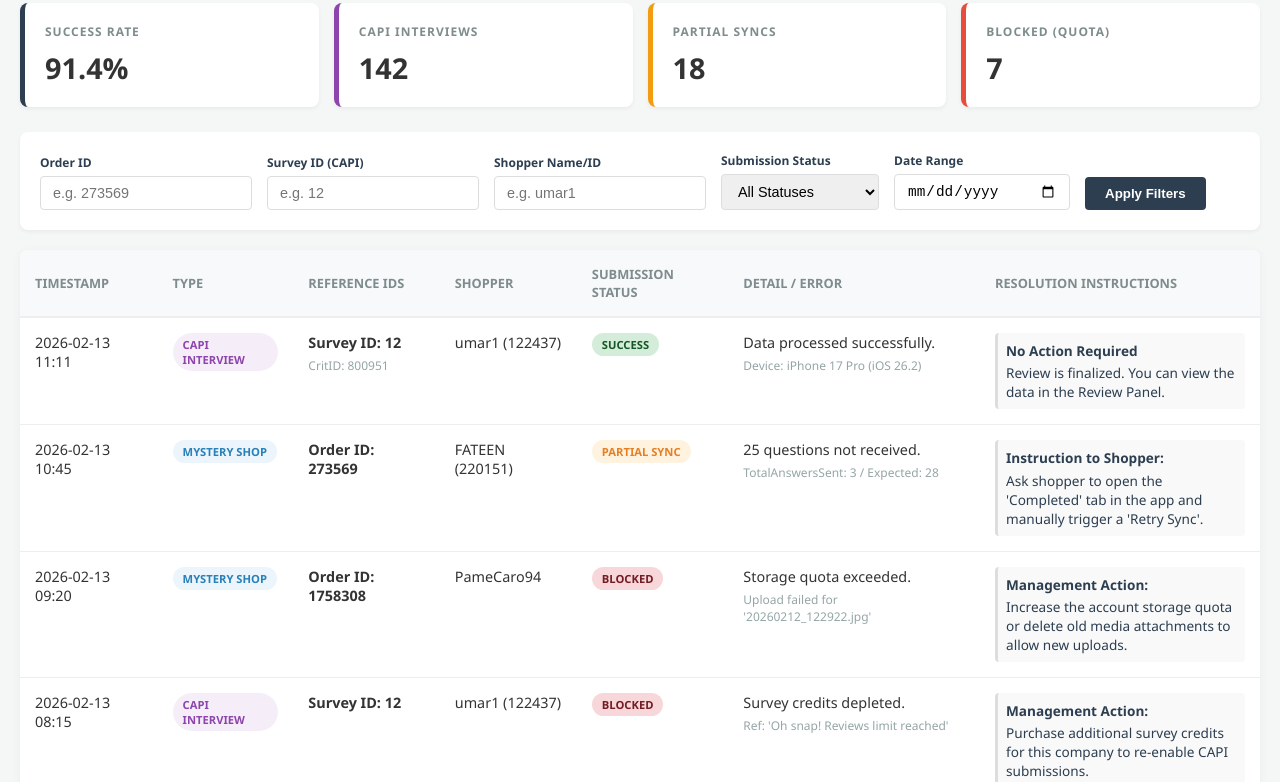
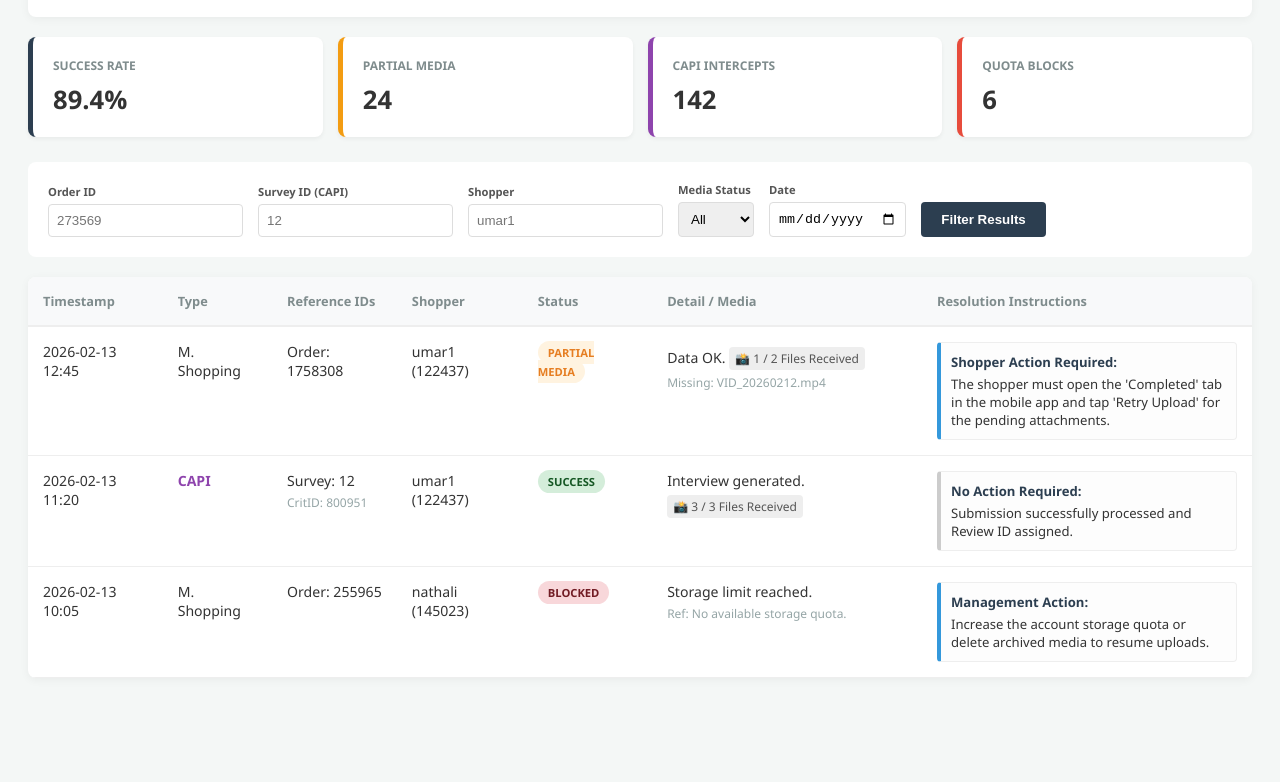
Before and after one commit to vishav-github/techandlearn, a plain HTML site: page checker/MobileAuditLogs.html in a window 1280 px wide. Shown: the part 137-919 px from the top of the page. After the commit the page ends 843 px from the top, so only its background shows below. Drawn offline with Linux system fonts and the light colour scheme.

Commit message:
Refactor Mobile Audit Logs HTML structure and styles

```diff
--- a/checker/MobileAuditLogs.html
+++ b/checker/MobileAuditLogs.html
@@ -5,89 +5,58 @@
     <title>Mobile Submission Audit Logs</title>
     <style>
         :root { --primary: #2c3e50; --success: #27ae60; --danger: #e74c3c; --warning: #f39c12; --capi: #8e44ad; --bg: #f4f7f6; }
-        body { font-family: 'Segoe UI', Tahoma, Geneva, Verdana, sans-serif; background: var(--bg); margin: 0; padding: 20px; color: #333; }
+        body { font-family: 'Segoe UI', sans-serif; background: var(--bg); padding: 20px; color: #333; }
 
-        /* Dashboard Header & Stats */
-        .dashboard-header { display: flex; justify-content: space-between; align-items: center; background: white; padding: 20px; border-radius: 8px; box-shadow: 0 2px 10px rgba(0,0,0,0.05); margin-bottom: 20px; }
-        .stats-bar { display: grid; grid-template-columns: repeat(4, 1fr); gap: 15px; margin-bottom: 25px; }
+        .header { display: flex; justify-content: space-between; background: white; padding: 20px; border-radius: 8px; box-shadow: 0 2px 10px rgba(0,0,0,0.05); margin-bottom: 20px; }
+        .stats { display: grid; grid-template-columns: repeat(4, 1fr); gap: 15px; margin-bottom: 25px; }
         .stat-card { background: white; padding: 20px; border-radius: 8px; border-left: 5px solid var(--primary); box-shadow: 0 2px 4px rgba(0,0,0,0.05); }
-        .stat-card h4 { margin: 0; font-size: 0.75rem; color: #7f8c8d; text-transform: uppercase; letter-spacing: 1px; }
-        .stat-card .val { font-size: 1.8rem; font-weight: bold; margin-top: 8px; }
+        .stat-card h4 { margin: 0; font-size: 0.75rem; color: #7f8c8d; text-transform: uppercase; }
+        .stat-card .val { font-size: 1.6rem; font-weight: bold; margin-top: 8px; }
 
-        /* Filter Panel */
-        .filter-panel { background: white; padding: 20px; border-radius: 8px; margin-bottom: 20px; box-shadow: 0 2px 4px rgba(0,0,0,0.05); display: flex; flex-wrap: wrap; gap: 15px; align-items: flex-end; }
+        .filter-bar { background: white; padding: 20px; border-radius: 8px; margin-bottom: 20px; display: flex; flex-wrap: wrap; gap: 15px; align-items: flex-end; }
         .filter-group { display: flex; flex-direction: column; gap: 5px; }
-        .filter-group label { font-size: 0.75rem; font-weight: bold; color: var(--primary); }
-        .filter-group input, .filter-group select { padding: 8px 12px; border: 1px solid #ddd; border-radius: 4px; font-size: 0.9rem; min-width: 150px; }
-        .btn-filter { background: var(--primary); color: white; border: none; padding: 9px 20px; border-radius: 4px; cursor: pointer; font-weight: bold; transition: opacity 0.2s; }
-        .btn-filter:hover { opacity: 0.9; }
+        .filter-group label { font-size: 0.7rem; font-weight: bold; color: #555; }
+        .filter-group input, .filter-group select { padding: 8px; border: 1px solid #ddd; border-radius: 4px; }
 
-        /* Results Table */
-        .log-container { background: white; border-radius: 8px; overflow: hidden; box-shadow: 0 2px 10px rgba(0,0,0,0.05); }
-        table { width: 100%; border-collapse: collapse; }
-        th { background: #f8f9fa; padding: 15px; text-align: left; font-size: 0.8rem; text-transform: uppercase; color: #7f8c8d; border-bottom: 2px solid #eee; }
-        td { padding: 15px; border-bottom: 1px solid #eee; font-size: 0.9rem; vertical-align: top; }
+        table { width: 100%; border-collapse: collapse; background: white; border-radius: 8px; overflow: hidden; box-shadow: 0 2px 10px rgba(0,0,0,0.05); }
+        th { background: #f8f9fa; padding: 15px; text-align: left; font-size: 0.8rem; color: #7f8c8d; border-bottom: 2px solid #eee; }
+        td { padding: 15px; border-bottom: 1px solid #eee; font-size: 0.88rem; vertical-align: top; }
 
-        /* Indicators */
-        .badge { padding: 4px 10px; border-radius: 20px; font-size: 0.7rem; font-weight: bold; text-transform: uppercase; display: inline-block; }
-        .type-ms { background: #ebf5fb; color: #2980b9; }
-        .type-capi { background: #f5eef8; color: var(--capi); }
+        .badge { padding: 4px 10px; border-radius: 20px; font-size: 0.7rem; font-weight: bold; text-transform: uppercase; }
         .st-success { background: #d4edda; color: #155724; }
-        .st-partial { background: #fff3e0; color: #e67e22; }
+        .st-warning { background: #fff3e0; color: #e67e22; }
         .st-danger { background: #f8d7da; color: #721c24; }
+        .capi-tag { color: var(--capi); font-weight: bold; }
 
-        /* Resolution Text Styles */
-        .instruction-box { font-size: 0.85rem; line-height: 1.4; color: #2c3e50; background: #f9f9f9; padding: 8px; border-radius: 4px; border-left: 3px solid #ddd; }
-        .instruction-box strong { color: var(--primary); display: block; margin-bottom: 3px; }
-        .text-meta { font-size: 0.75rem; color: #95a5a6; display: block; margin-top: 5px; }
+        .media-info { font-size: 0.75rem; color: #555; background: #eee; padding: 3px 6px; border-radius: 4px; margin-top: 5px; display: inline-block; }
+        .res-box { font-size: 0.82rem; background: #fdfdfd; padding: 10px; border: 1px solid #eee; border-left: 4px solid #3498db; border-radius: 4px; }
+        .res-box strong { display: block; color: #2c3e50; margin-bottom: 4px; }
+        .meta { font-size: 0.75rem; color: #95a5a6; display: block; margin-top: 4px; }
     </style>
 </head>
 <body>
 
-<div class="dashboard-header">
-    <div>
-        <h1 style="margin:0; font-size: 1.5rem;">Mobile Submission Audit Logs</h1>
-        <p style="margin:5px 0 0; color:#7f8c8d;">Operational View: Mystery Shopping & CAPI Intercepts</p>
-    </div>
+<div class="header">
+    <h1>Submission Audit Logs</h1>
+    <div style="text-align:right"><span class="badge st-success">Server: Online</span><br><small>Last Update: 13 Feb 2026</small></div>
 </div>
 
-<div class="stats-bar">
-    <div class="stat-card"><h4>Success Rate</h4><div class="val">91.4%</div></div>
-    <div class="stat-card" style="border-left-color: var(--capi)"><h4>CAPI Interviews</h4><div class="val">142</div></div>
-    <div class="stat-card" style="border-left-color: var(--warning)"><h4>Partial Syncs</h4><div class="val">18</div></div>
-    <div class="stat-card" style="border-left-color: var(--danger)"><h4>Blocked (Quota)</h4><div class="val">7</div></div>
+<div class="stats">
+    <div class="stat-card"><h4>Success Rate</h4><div class="val">89.4%</div></div>
+    <div class="stat-card" style="border-left-color: var(--warning)"><h4>Partial Media</h4><div class="val">24</div></div>
+    <div class="stat-card" style="border-left-color: var(--capi)"><h4>CAPI Intercepts</h4><div class="val">142</div></div>
+    <div class="stat-card" style="border-left-color: var(--danger)"><h4>Quota Blocks</h4><div class="val">6</div></div>
 </div>
 
-<div class="filter-panel">
-    <div class="filter-group">
-        <label>Order ID</label>
-        <input type="text" placeholder="e.g. 273569">
-    </div>
-    <div class="filter-group">
-        <label>Survey ID (CAPI)</label>
-        <input type="text" placeholder="e.g. 12">
-    </div>
-    <div class="filter-group">
-        <label>Shopper Name/ID</label>
-        <input type="text" placeholder="e.g. umar1">
-    </div>
-    <div class="filter-group">
-        <label>Submission Status</label>
-        <select>
-            <option>All Statuses</option>
-            <option>Success</option>
-            <option>Partial</option>
-            <option>Rejected/Blocked</option>
-        </select>
-    </div>
-    <div class="filter-group">
-        <label>Date Range</label>
-        <input type="date">
-    </div>
-    <button class="btn-filter">Apply Filters</button>
+<div class="filter-bar">
+    <div class="filter-group"><label>Order ID</label><input type="text" placeholder="273569"></div>
+    <div class="filter-group"><label>Survey ID (CAPI)</label><input type="text" placeholder="12"></div>
+    <div class="filter-group"><label>Shopper</label><input type="text" placeholder="umar1"></div>
+    <div class="filter-group"><label>Media Status</label><select><option>All</option><option>Partial</option></select></div>
+    <div class="filter-group"><label>Date</label><input type="date"></div>
+    <button style="background:var(--primary); color:white; border:none; padding:10px 20px; border-radius:4px; cursor:pointer; font-weight:bold;">Filter Results</button>
 </div>
 
-<div class="log-container">
 <table>
     <thead>
         <tr>
@@ -95,64 +64,41 @@
             <th>Type</th>
             <th>Reference IDs</th>
             <th>Shopper</th>
-                <th>Submission Status</th>
-                <th>Detail / Error</th>
-                <th style="width: 250px;">Resolution Instructions</th>
+            <th>Status</th>
+            <th>Detail / Media</th>
+            <th style="width:300px">Resolution Instructions</th>
         </tr>
     </thead>
     <tbody>
         <tr>
-                <td>2026-02-13 11:11</td>
-                <td><span class="badge type-capi">CAPI Interview</span></td>
-                <td><strong>Survey ID: 12</strong><br><span class="text-meta">CritID: 800951</span></td>
+            <td>2026-02-13 12:45</td>
+            <td>M. Shopping</td>
+            <td>Order: 1758308</td>
+            <td>umar1 (122437)</td>
+            <td><span class="badge st-warning">Partial Media</span></td>
+            <td>Data OK. <span class="media-info">📸 1 / 2 Files Received</span><span class="meta">Missing: VID_20260212.mp4</span></td>
+            <td><div class="res-box"><strong>Shopper Action Required:</strong> The shopper must open the 'Completed' tab in the mobile app and tap 'Retry Upload' for the pending attachments.</div></td>
+        </tr>
+        <tr>
+            <td>2026-02-13 11:20</td>
+            <td><span class="capi-tag">CAPI</span></td>
+            <td>Survey: 12<br><span class="meta">CritID: 800951</span></td>
             <td>umar1 (122437)</td>
             <td><span class="badge st-success">Success</span></td>
-                <td>Data processed successfully. <span class="text-meta">Device: iPhone 17 Pro (iOS 26.2)</span></td>
-                <td><div class="instruction-box"><strong>No Action Required</strong>Review is finalized. You can view the data in the Review Panel.</div></td>
+            <td>Interview generated.<span class="media-info">📸 3 / 3 Files Received</span></td>
+            <td><div class="res-box" style="border-left-color:#ccc"><strong>No Action Required:</strong> Submission successfully processed and Review ID assigned.</div></td>
         </tr>
-
         <tr>
-                <td>2026-02-13 10:45</td>
-                <td><span class="badge type-ms">Mystery Shop</span></td>
-                <td><strong>Order ID: 273569</strong></td>
-                <td>FATEEN (220151)</td>
-                <td><span class="badge st-partial">Partial Sync</span></td>
-                <td>25 questions not received. <span class="text-meta">TotalAnswersSent: 3 / Expected: 28</span></td>
-                <td><div class="instruction-box"><strong>Instruction to Shopper:</strong>Ask shopper to open the 'Completed' tab in the app and manually trigger a 'Retry Sync'.</div></td>
-            </tr>
-
-            <tr>
-                <td>2026-02-13 09:20</td>
-                <td><span class="badge type-ms">Mystery Shop</span></td>
-                <td><strong>Order ID: 1758308</strong></td>
-                <td>PameCaro94</td>
+            <td>2026-02-13 10:05</td>
+            <td>M. Shopping</td>
+            <td>Order: 255965</td>
+            <td>nathali (145023)</td>
             <td><span class="badge st-danger">Blocked</span></td>
-                <td>Storage quota exceeded. <span class="text-meta">Upload failed for '20260212_122922.jpg'</span></td>
-                <td><div class="instruction-box"><strong>Management Action:</strong>Increase the account storage quota or delete old media attachments to allow new uploads.</div></td>
-            </tr>
-
-            <tr>
-                <td>2026-02-13 08:15</td>
-                <td><span class="badge type-capi">CAPI Interview</span></td>
-                <td><strong>Survey ID: 12</strong></td>
-                <td>umar1 (122437)</td>
-                <td><span class="badge st-danger">Blocked</span></td>
-                <td>Survey credits depleted. <span class="text-meta">Ref: 'Oh snap! Reviews limit reached'</span></td>
-                <td><div class="instruction-box"><strong>Management Action:</strong>Purchase additional survey credits for this company to re-enable CAPI submissions.</div></td>
-            </tr>
-
-            <tr>
-                <td>2026-02-13 07:30</td>
-                <td><span class="badge type-ms">Mystery Shop</span></td>
-                <td><strong>Order ID: 288412</strong></td>
-                <td>Shopper_X</td>
-                <td><span class="badge st-danger">Rejected</span></td>
-                <td>Upload attempt for Cancelled Order. <span class="text-meta">API restricted submission.</span></td>
-                <td><div class="instruction-box"><strong>No Action Required:</strong>Order was cancelled in the admin panel. Shopper's offline data cannot be synced.</div></td>
+            <td>Storage limit reached.<span class="meta">Ref: No available storage quota.</span></td>
+            <td><div class="res-box"><strong>Management Action:</strong> Increase the account storage quota or delete archived media to resume uploads.</div></td>
         </tr>
     </tbody>
 </table>
-</div>
 
 </body>
 </html>
```
Lines whose indentation alone changed are shown as unchanged.
